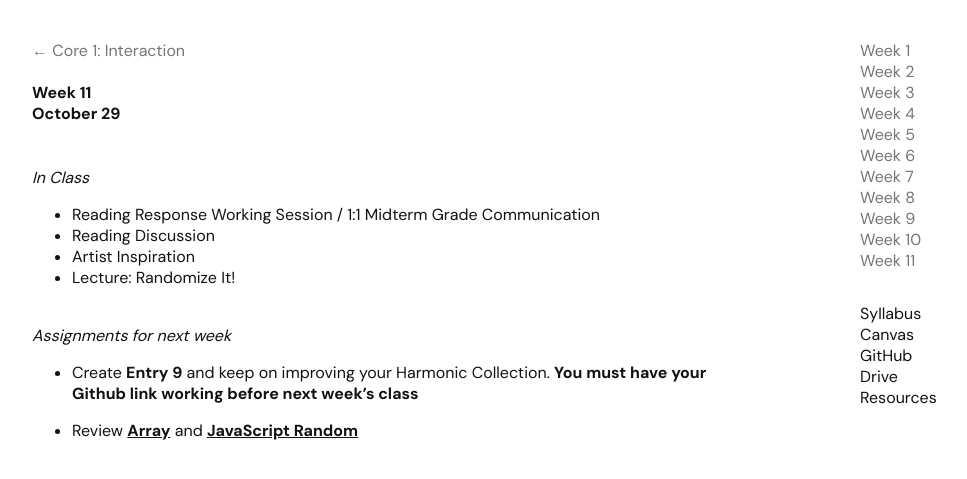
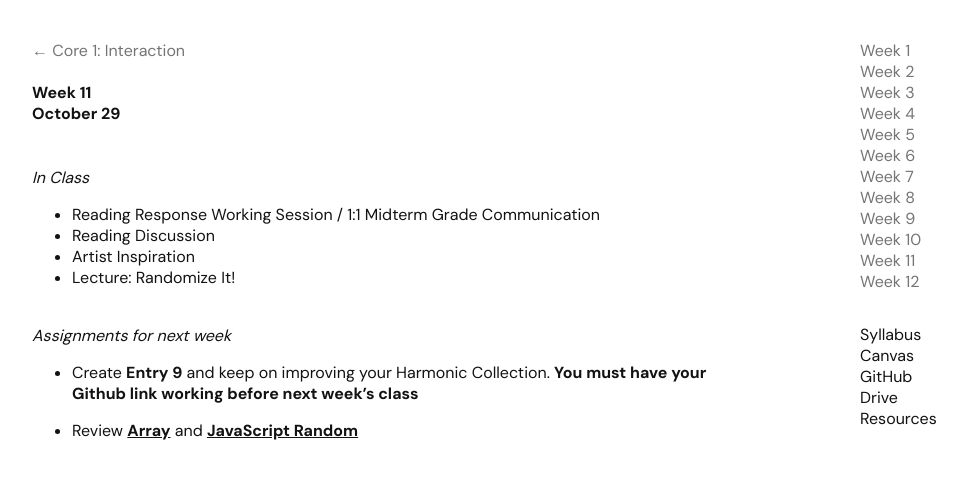
Before and after one commit to core1-interaction/core1-interaction.github.io, a Jekyll site: the page built from week11.md, in a window 1280 px wide. Shown: the top 479 px of the page, without its empty margins (108-1075 px from the left). Built offline with Jekyll 4.4.1, drawn with Linux system fonts in a browser that asks for light colours.

Commit message:
Update sessions.html

```diff
--- a/_layouts/sessions.html
+++ b/_layouts/sessions.html
@@ -27,7 +27,8 @@
                    <a href="https://core1-interaction.github.io/week8.html"><span class="nav-color">Week 8</span></a><br>
                    <a href="https://core1-interaction.github.io/week9.html"><span class="nav-color">Week 9</span></a><br>
                    <a href="https://core1-interaction.github.io/week10.html"><span class="nav-color">Week 10</span></a><br>
-                   <a href="https://core1-interaction.github.io/week11.html"><span class="nav-color">Week 11</span></a></p>
+                   <a href="https://core1-interaction.github.io/week11.html"><span class="nav-color">Week 11</span></a><br>
+                   <a href="https://core1-interaction.github.io/week12.html"><span class="nav-color">Week 12</span></a></p>
             </div>
             <div class="links">
               <p><a href="https://docs.google.com/document/d/1MUvA-rT5wbHm0lmuFQosuDWHbuqtpIjTAWMr-lMu8Fk/edit?usp=sharing" target="_blank">Syllabus</a><br>
```
